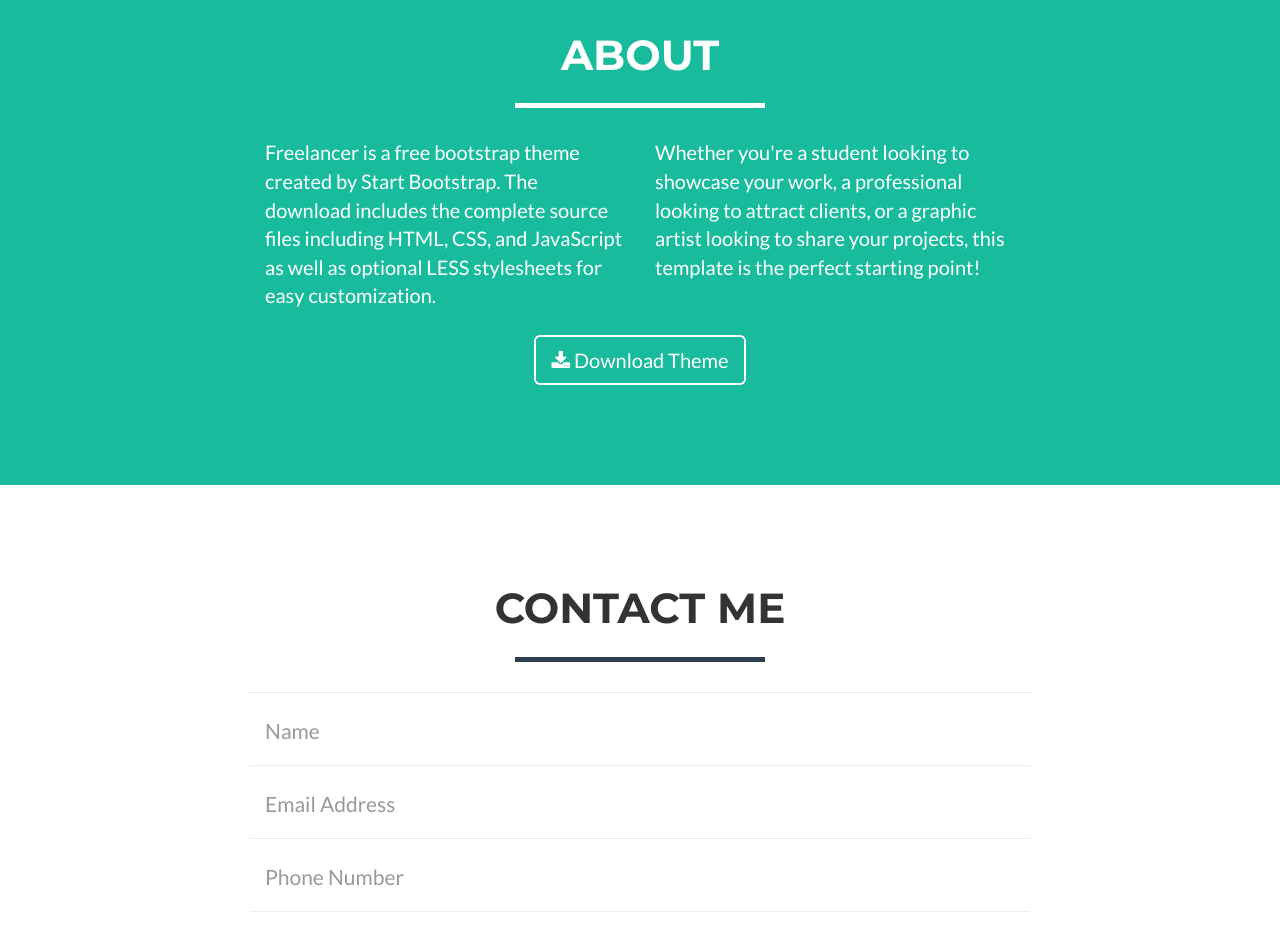
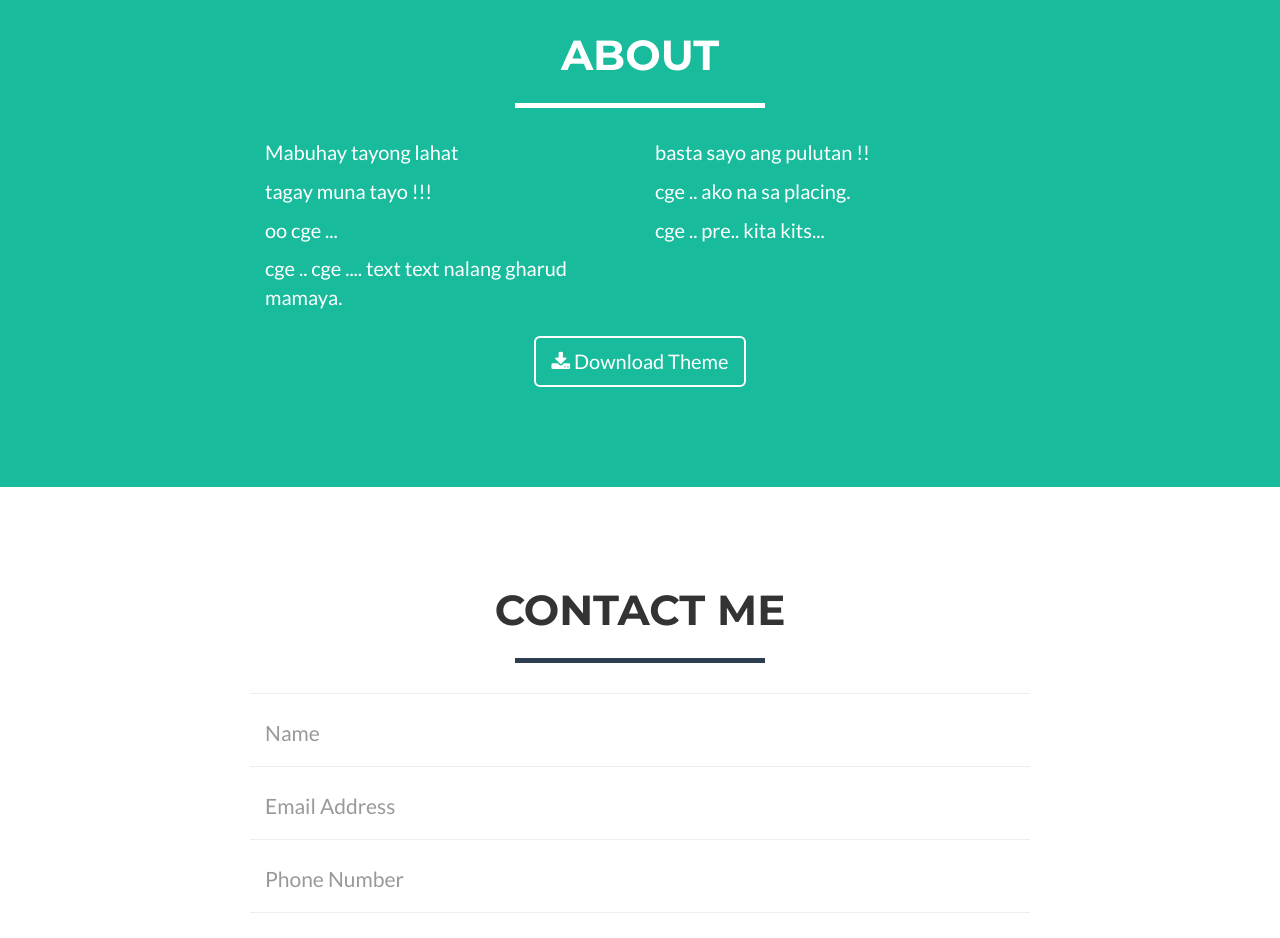
Before and after one commit to vanessagayot/vanessagayot.github.io, a website: page index.html in a window 1280 px wide. Shown: the part 1720-2658 px from the top of the page. Drawn offline with nearby package versions, Linux system fonts and the light colour scheme.

Commit message:
Update index.html

```diff
--- a/index.html
+++ b/index.html
@@ -167,10 +167,15 @@
             </div>
             <div class="row">
                 <div class="col-lg-4 col-lg-offset-2">
-                    <p>Freelancer is a free bootstrap theme created by Start Bootstrap. The download includes the complete source files including HTML, CSS, and JavaScript as well as optional LESS stylesheets for easy customization.</p>
+                    <p>Mabuhay tayong lahat </p>
+                    <p>tagay muna tayo !!!</p>
+                    <p>oo cge ... </p>
+                    <p>cge .. cge .... text text nalang gharud mamaya.</p>
                 </div>
                 <div class="col-lg-4">
-                    <p>Whether you're a student looking to showcase your work, a professional looking to attract clients, or a graphic artist looking to share your projects, this template is the perfect starting point!</p>
+                    <p>basta sayo ang pulutan !!</p>
+                    <p>cge .. ako na sa placing.</p>
+                    <p>cge .. pre.. kita kits... </p>
                 </div>
                 <div class="col-lg-8 col-lg-offset-2 text-center">
                     <a href="#" class="btn btn-lg btn-outline">
```
